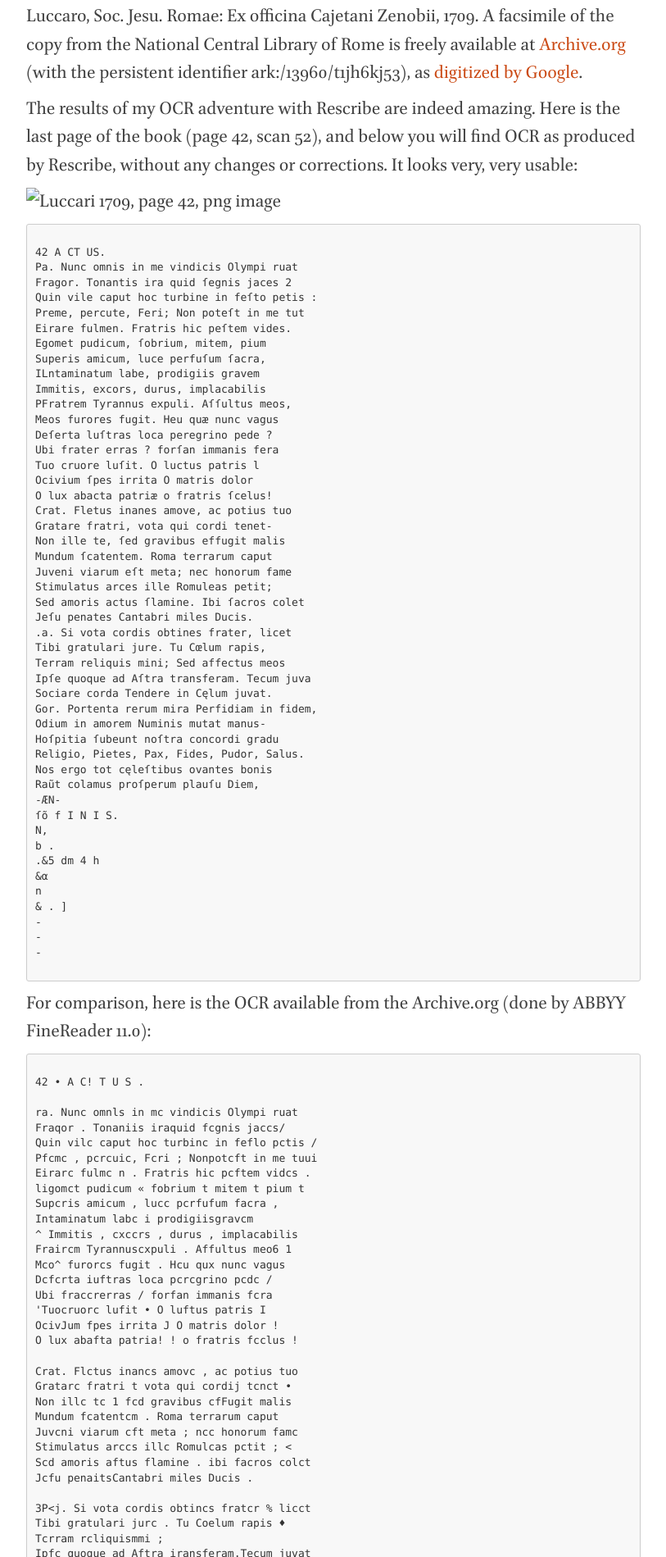
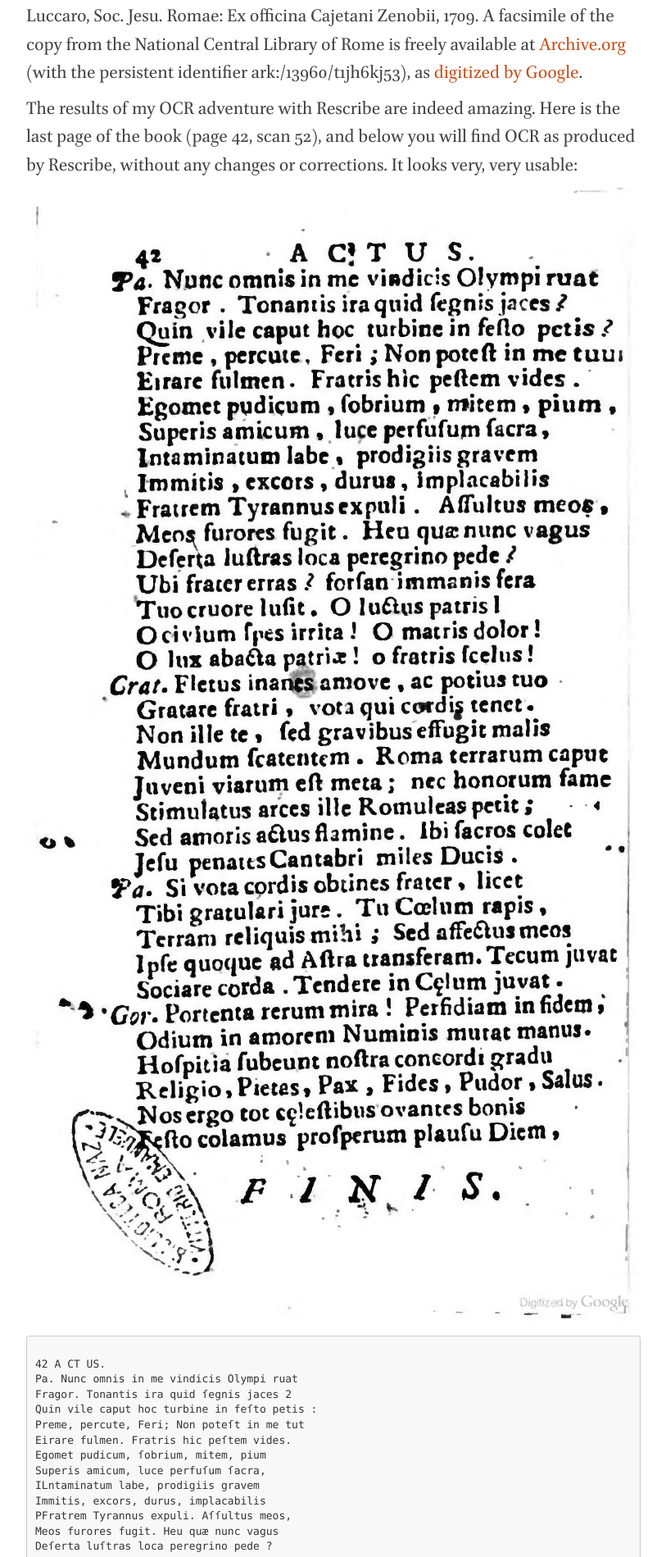
Before and after one commit to nevenjovanovic/nevenjovanovic.github.io, a Jekyll site: the page built from _posts/2022-03-14-rescribe.markdown, in a window 1280 px wide. Shown: the part 897-2796 px from the top of the page at 82% size, without its empty margins (233-1046 px from the left). Built offline with Jekyll 4.4.1, drawn with Linux system fonts in a browser that asks for light colours; nearby versions of some CDN libraries.

Commit message:
Move image to assets directory as per instructions

````diff
--- a/_posts/2022-03-14-rescribe.markdown
+++ b/_posts/2022-03-14-rescribe.markdown
@@ -13,7 +13,7 @@ The test was a book by a Jesuit [Ioannes Luccarus (Ivan Lukarević](https://viaf
 
 The results of my OCR adventure with Rescribe are indeed amazing. Here is the last page of the book (page 42, scan 52), and below you will find OCR as produced by Rescribe, without any changes or corrections. It looks very, very usable:
 
-![Luccari 1709, page 42, png image](img/1709-luccari-kostka-0052.png)
+![Luccari 1709, page 42, png image](/docs/assets/images/1709-luccari-kostka-0052.png)
 
 
 ```
````
Also changed, not shown: docs/assets/images/1709-luccari-kostka-0052.png (renamed from img/1709-luccari-kostka-0052.png).
